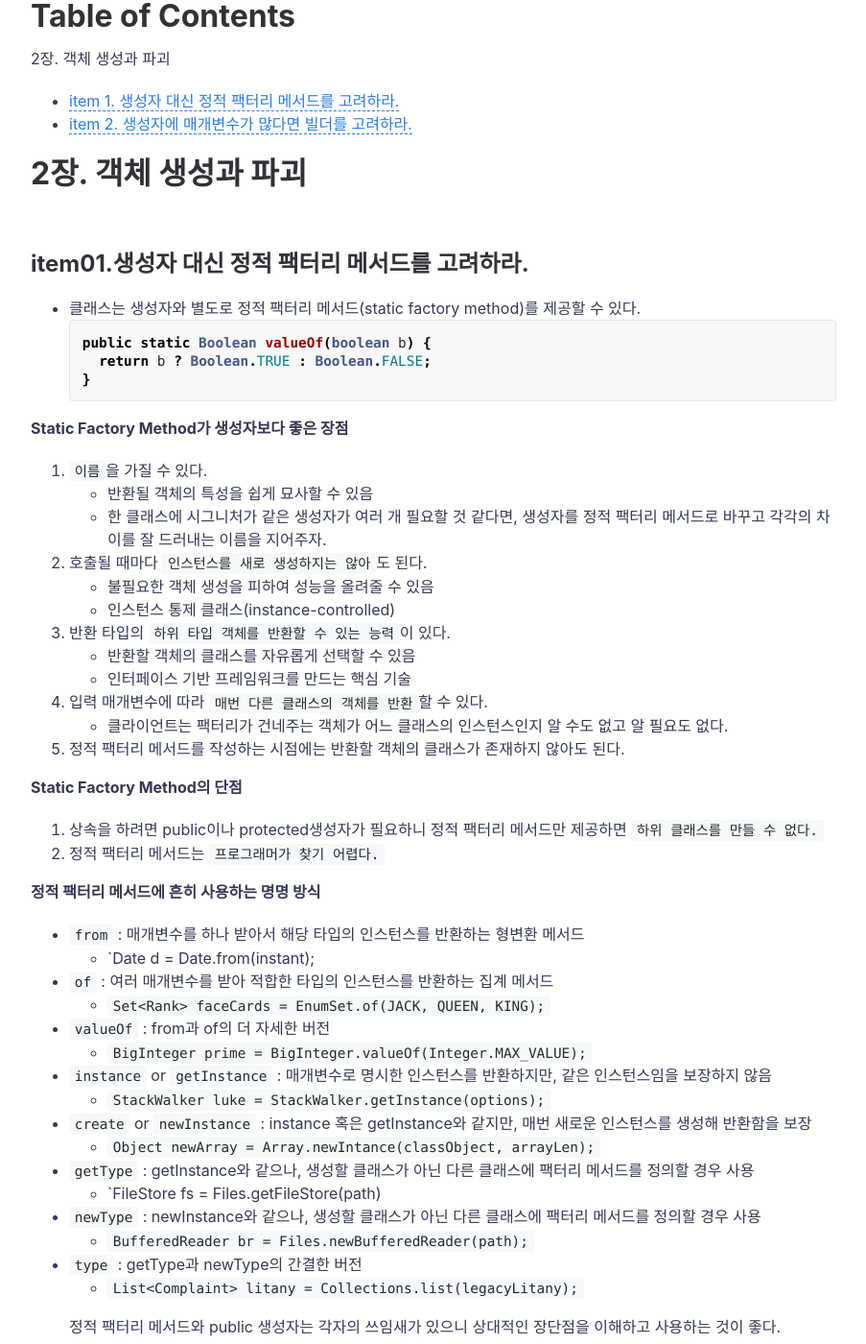
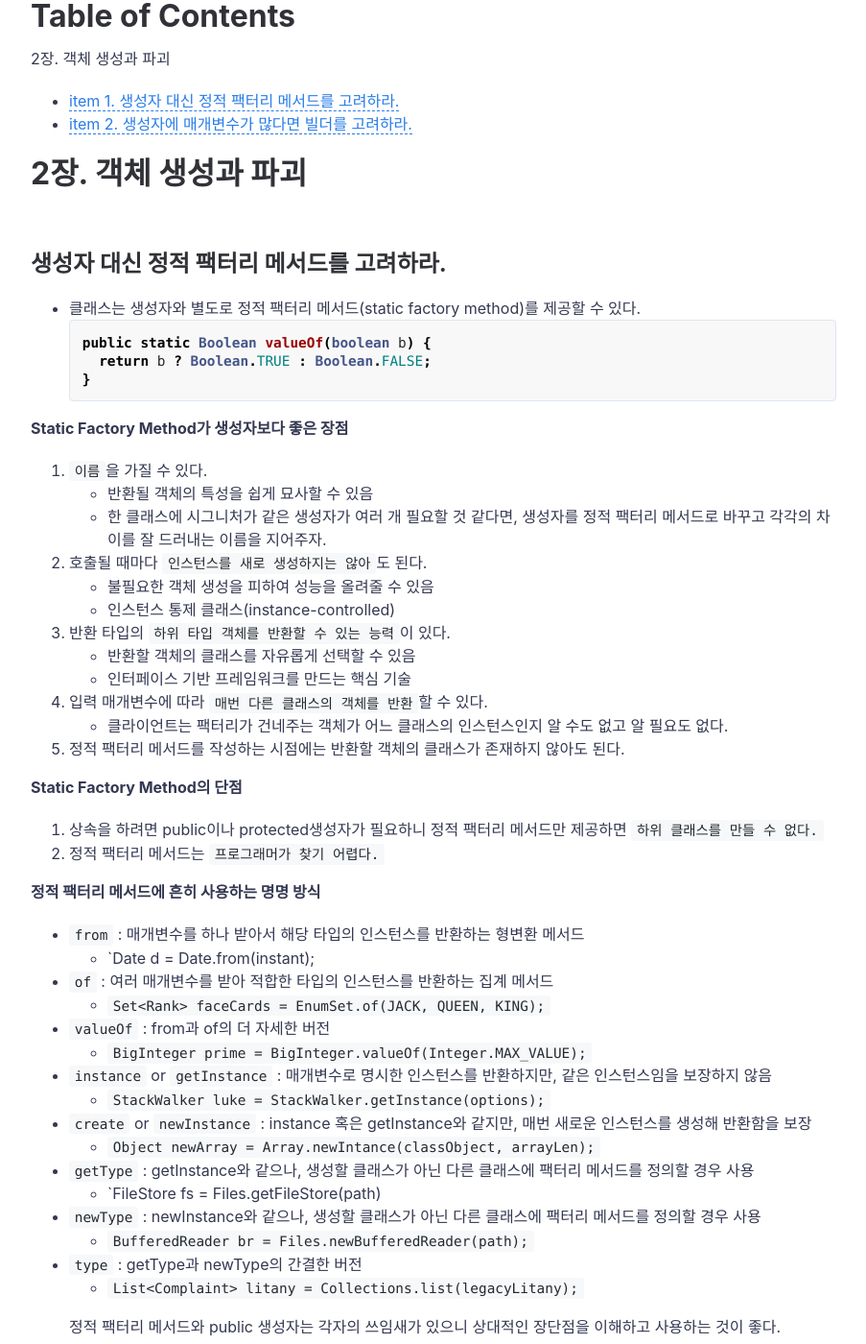
Before and after one commit to jihunparkme/jihunparkme.github.io, a Jekyll site: the page built from _posts/2021-03-02-EffectiveJava_객체_생성과_파괴.md, in a window 1280 px wide and 1400 px high, scrolled down 663 px. Shown: the whole window at 96% size, without its empty margins (188-1091 px from the left). Built offline with Jekyll 4.4.1, drawn with Linux system fonts in a browser that asks for light colours; comment, search, counter and statistics services are not loaded; some of the changed text lies outside the part shown.

Commit message:
add contents

````diff
--- a/_posts/2021-03-02-EffectiveJava_객체_생성과_파괴.md
+++ b/_posts/2021-03-02-EffectiveJava_객체_생성과_파괴.md
@@ -11,14 +11,14 @@ featured-img: EFF_JAVA
 
 2장. 객체 생성과 파괴
 
-- [item 1. 생성자 대신 정적 팩터리 메서드를 고려하라.](##-item01.생성자-대신-정적-팩터리-메서드를-고려하라.)
-- [item 2. 생성자에 매개변수가 많다면 빌더를 고려하라.](##-item02.생성자에-매개변수가-많다면-빌더를-고려하라.)
+- [item 1. 생성자 대신 정적 팩터리 메서드를 고려하라.](##생성자-대신-정적-팩터리-메서드를-고려하라.)
+- [item 2. 생성자에 매개변수가 많다면 빌더를 고려하라.](##생성자에-매개변수가-많다면-빌더를-고려하라.)
 
 # 2장. 객체 생성과 파괴
 
 <br>
 
-## item01.생성자 대신 정적 팩터리 메서드를 고려하라.
+## 생성자 대신 정적 팩터리 메서드를 고려하라.
 
 - 클래스는 생성자와 별도로 정적 팩터리 메서드(static factory method)를 제공할 수 있다.
 ```java
````
Also changed, not shown: other parts of _posts/2021-03-02-EffectiveJava_객체_생성과_파괴.md (+1 -1 lines).
